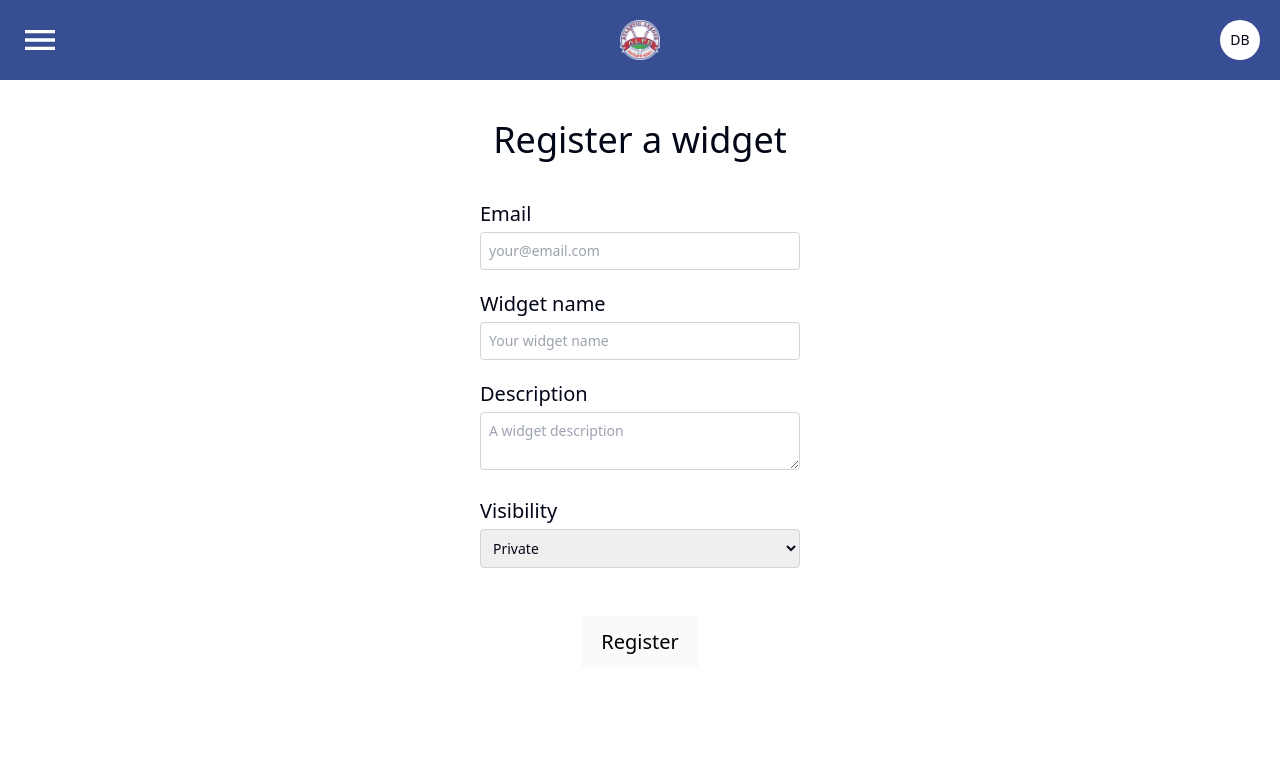
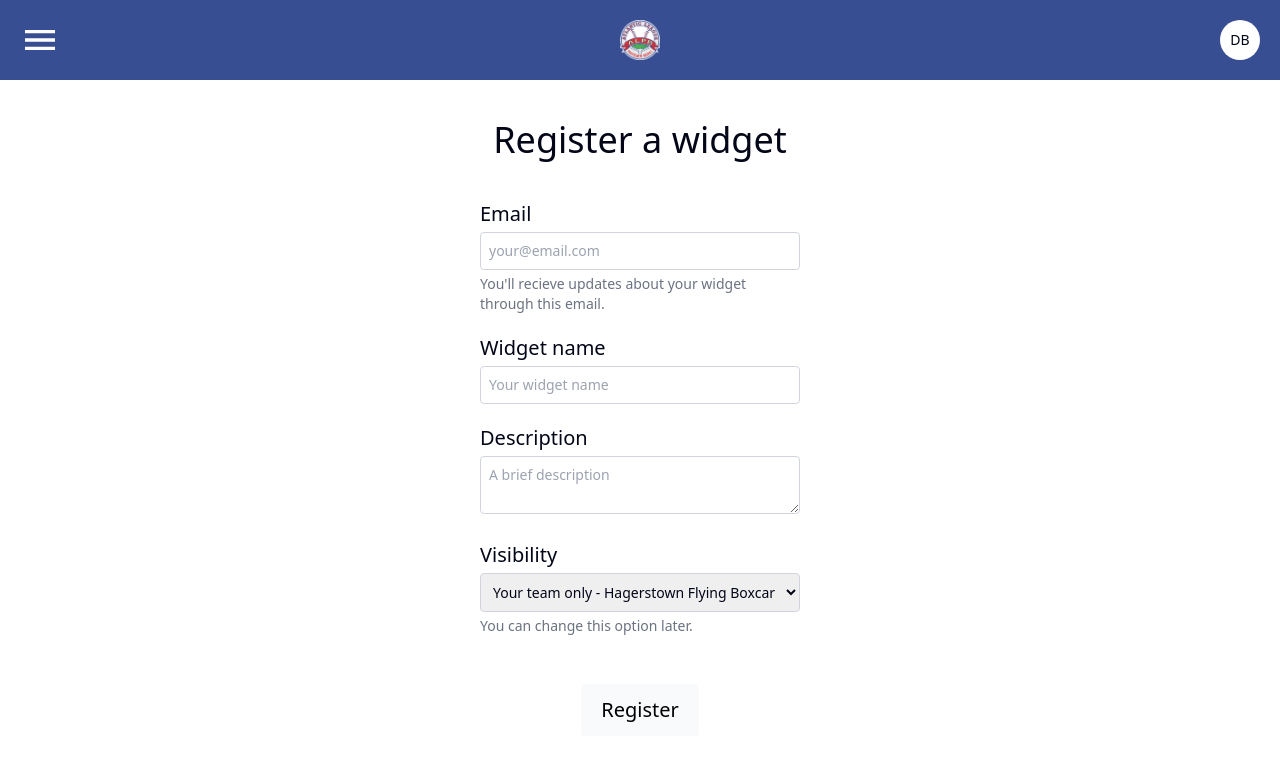
Before and after one commit to slugger-analytics/slugger-website, a Next.js app: page / in a window 1280 px wide. Shown: the top 760 px of the page. Built offline with nearby package versions, Linux system fonts and the light colour scheme.

Commit message:
Add subtext for inputs and small styling changes.

```diff
--- a/src/app/components/InputField.tsx
+++ b/src/app/components/InputField.tsx
@@ -6,10 +6,11 @@ type InputProps = {
     type: string,
     required: boolean,
     placeholder?: string,
+    subtext?: string,
 }
 
 // TODO maybe add seperate component for checkbox
-export default function TextInput({ id, label, type, required, placeholder}: InputProps) {
+export default function TextInput({ id, label, type, required, placeholder, subtext}: InputProps) {
   return (
       <div key={id} className="mb-5 w-full">
           <label htmlFor={id} className="block mb-1 text-m ">{label}</label>
@@ -30,6 +31,7 @@ export default function TextInput({ id, label, type, required, placeholder}: Inp
                 w-full
                 `}
           />
+          {subtext ? <div className="text-sm text-gray-500 mt-1">{subtext}</div> : null}
       </div>
   )
 }
--- a/src/app/components/SelectField.tsx
+++ b/src/app/components/SelectField.tsx
@@ -4,15 +4,17 @@ type InputProps = {
     id: string,
     label: string,
     required: boolean,
-    options: string[]
+    options: string[],
+    subtext?: string
 }
 
-export default function SelectField({ id, label, required, options }: InputProps) {
+export default function SelectField({ id, label, required, options, subtext }: InputProps) {
 
 
     return (
         <div key={id} className="mb-5 w-full">
-            <label htmlFor={id} className="block mb-1 text-m ">{label}</label>
+            <label htmlFor={id} className="block mb-1 text-m">{label}</label>
+
             <select
                 id={id}
                 name={id}
@@ -28,6 +30,8 @@ export default function SelectField({ id, label, required, options }: InputProps
                     </option>
                 )}
             </select>
+            {subtext ? <div className="text-sm text-gray-500 mt-1">{subtext}</div> : null}
+
         </div>
     )
 }
--- a/src/app/components/SubmitButton.tsx
+++ b/src/app/components/SubmitButton.tsx
@@ -11,7 +11,7 @@ export default function SubmitButton() {
                 my-7
                 rounded
                 text-black
-                hover:bg-alpbGreen
+                hover:bg-alpbBlue
                 hover:text-white
                 transition
                 duration-100
--- a/src/app/form.tsx
+++ b/src/app/components/form.tsx
@@ -2,10 +2,10 @@
 
 import { useState } from "react";
 import { useRouter } from 'next/navigation';
-import InputField from "./components/InputField";
-import TextareaInput from "./components/TextareaInput";
-import SubmitButton from "./components/SubmitButton";
-import SelectField from "./components/SelectField";
+import InputField from "./InputField";
+import TextareaInput from "./TextareaInput";
+import SubmitButton from "./SubmitButton";
+import SelectField from "./SelectField";
 
 const initialState = {
     message: "",
@@ -40,6 +40,7 @@ export function Form() {
                 type='email'
                 required={true}
                 placeholder="your@email.com"
+                subtext="You'll recieve updates about your widget through this email."
             />
             <InputField
                 id='widget-name'
@@ -52,21 +53,24 @@ export function Form() {
                 id='description'
                 label='Description'
                 required={false}
-                placeholder="A widget description"
+                placeholder="A brief description"
             />
             <SelectField
                 id='visibility'
                 label='Visibility'
                 required={true}
                 options={[
-                    'Private',
+                    'Your team only - Hagerstown Flying Boxcars',
+                    'Custom - Analytics Group 1',
                     'Public'
                 ]}
+                subtext='You can change this option later.'
             />
             <SubmitButton />
             <p aria-live="polite" className="sr-only" role="status">
                 {state?.message}
             </p>
+
         </form>
     )
 }
--- a/src/app/form-submitted/page.tsx
+++ b/src/app/form-submitted/page.tsx
@@ -8,8 +8,9 @@ export default function page() {
       <Navbar initials={"DB"} />
       <div className='flex flex-col justify-center items-center m-20'>
         <h1>Thank you!</h1>
-        <p className='text-m'>Your widget has been registered.</p>
+        <p className='text-m'>We recieved your registration form.</p>
         <CiCircleCheck size={100} className='m-5' />
+        <p>Look out for an email from us for next steps.</p>
       </div>
     </body>
   )
--- a/src/app/page.tsx
+++ b/src/app/page.tsx
@@ -1,5 +1,5 @@
 // import { sql } from '@vercel/postgres';
-import { Form } from '@/app/form';
+import { Form } from '@/app/components/form';
 import Navbar from './components/navbar/Navbar';
 
 export default function Home() {
```
